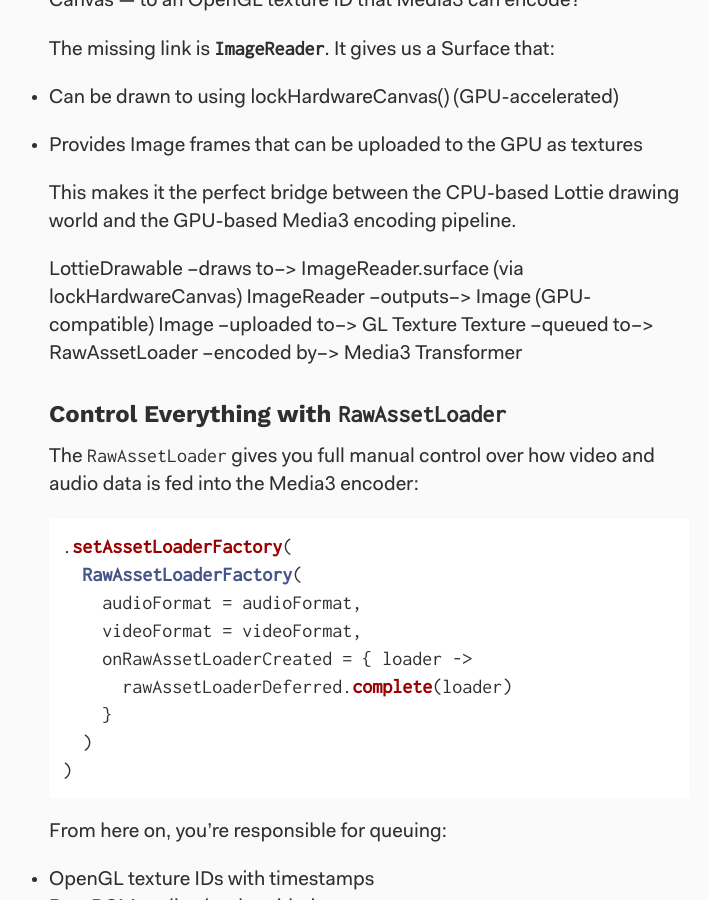
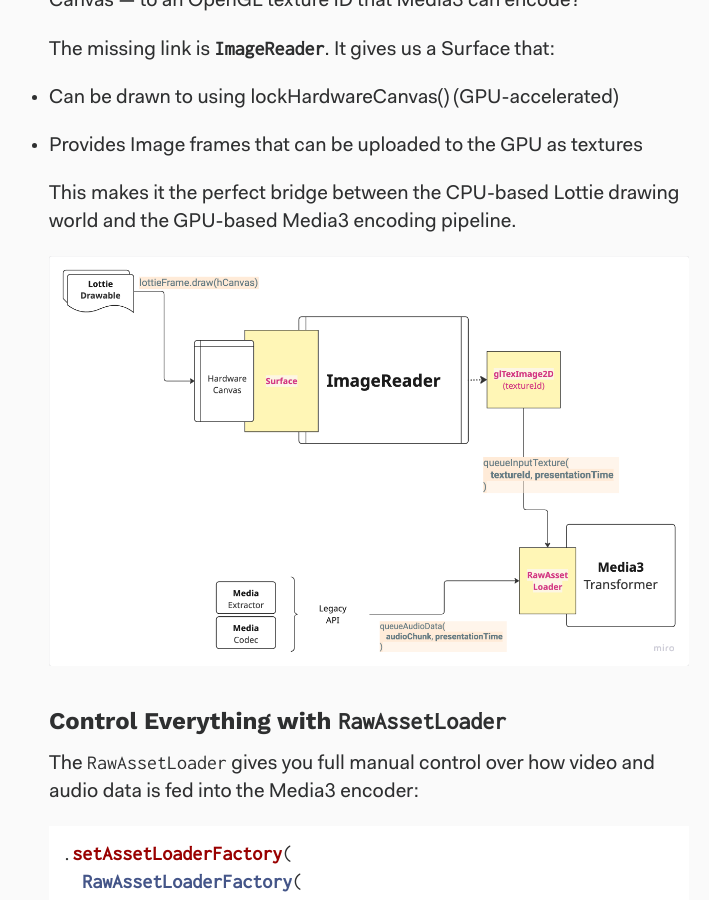
Before and after one commit to monday8am/monday8am.github.io, a Jekyll site: the page built from _posts/2025-08-21-exporting-lottie-and-audio-to-video.md, in a window 1280 px wide and 900 px high, scrolled down 1821 px. Shown: the whole window, without its empty margins (271-980 px from the left). Built offline with Jekyll 4.4.1, drawn with Linux system fonts in a browser that asks for light colours; some web fonts are replaced.

Commit message:
Added flow chart

```diff
--- a/_posts/2025-08-21-exporting-lottie-and-audio-to-video.md
+++ b/_posts/2025-08-21-exporting-lottie-and-audio-to-video.md
@@ -59,10 +59,7 @@
 
 This makes it the perfect bridge between the CPU-based Lottie drawing world and the GPU-based Media3 encoding pipeline.
 
-LottieDrawable --draws to--> ImageReader.surface (via lockHardwareCanvas)
-ImageReader --outputs--> Image (GPU-compatible)
-Image --uploaded to--> GL Texture
-Texture --queued to--> RawAssetLoader --encoded by--> Media3 Transformer
+![Screenshot]({{ "/assets/img/lottie-flow.png" | absolute_url }})
 
 
 ### Control Everything with `RawAssetLoader`
```
Also changed, not shown: assets/img/lottie-flow.png (added).
